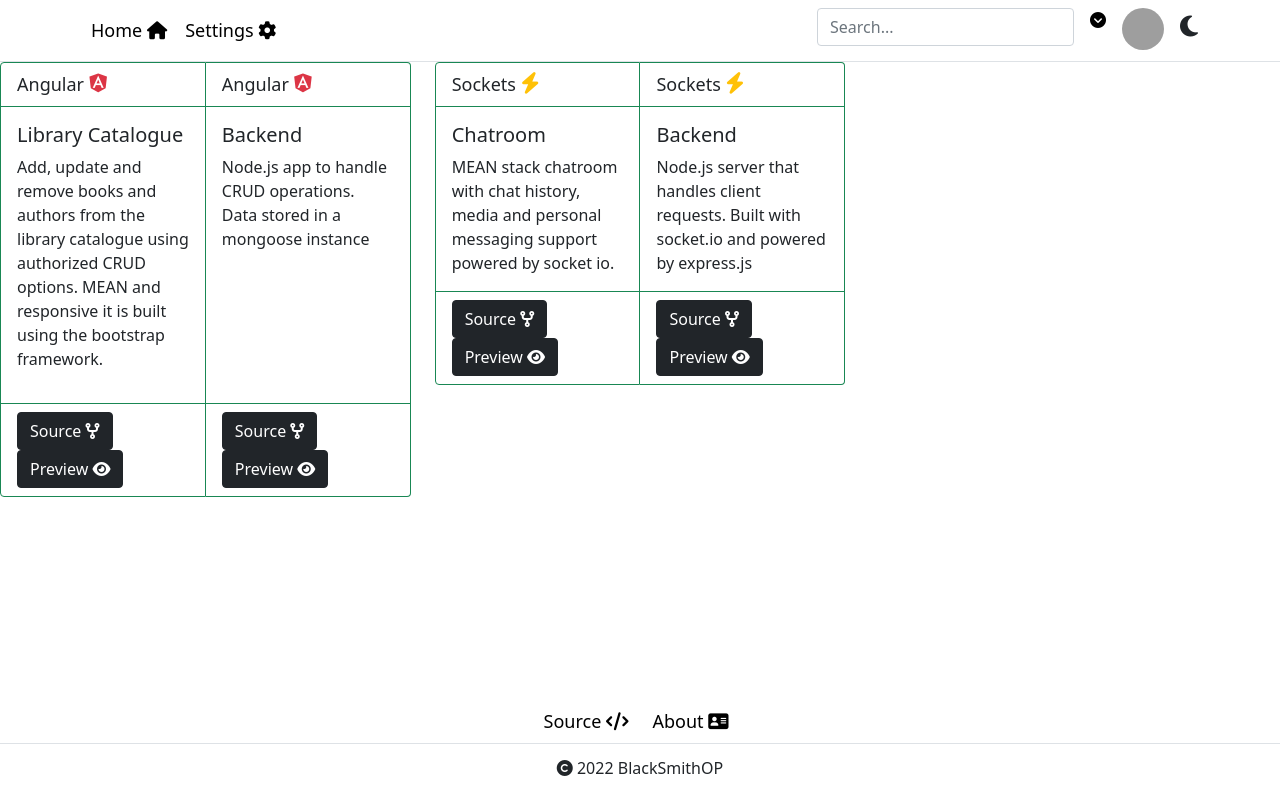
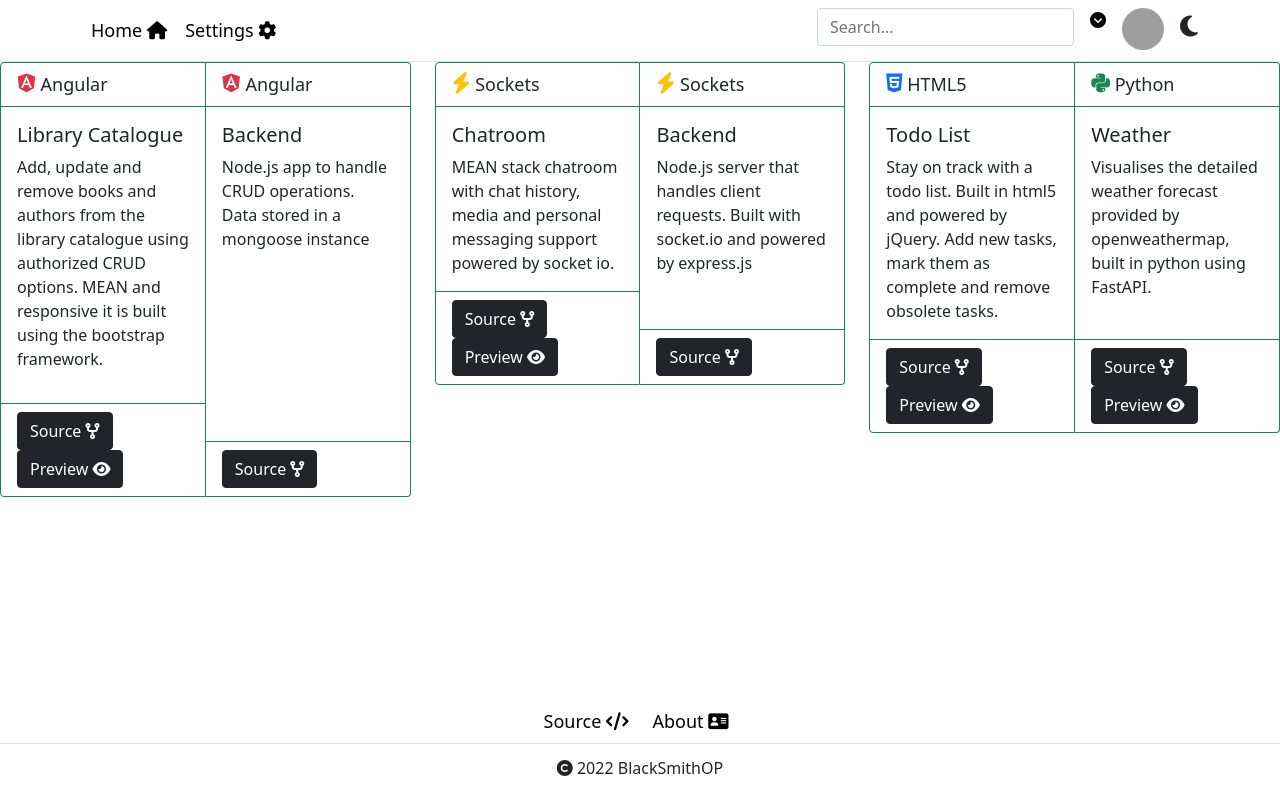
Before and after one commit to blacksmithop/Portfolio, a plain HTML site: page index.html in a window 1280 px wide. Drawn offline with nearby package versions, Linux system fonts and the light colour scheme; grey boxes are pictures that could not be loaded.

Commit message:
Project cards

```diff
--- a/css/custom/index.css
+++ b/css/custom/index.css
@@ -9,7 +9,7 @@ body {
 	height: 80vh;
 	overflow-y: scroll;
 	width: 100%;
-	overflow: hidden;
+	overflow-x: hidden;
 }
 
 /* Dark mode */
@@ -74,3 +74,9 @@ a:active {
 .card-header i {
 	font-size: larger;
 }
+
+/*preview*/
+.img-preview {
+	width: 150%;
+	height: 200%;
+}
--- a/index.html
+++ b/index.html
@@ -177,8 +177,8 @@
                 <!-- Card group Angular-->
                 <div class="card-group">
                     <div class="card border-success mb-3 text-dark" style="max-width: 18rem;">
-                        <div class="card-header bg-transparent border-success">Angular
-                            <i class="fa-brands fa-angular text-danger"></i>
+                        <div class="card-header bg-transparent border-success">
+                            <i class="fa-brands fa-angular text-danger"></i> Angular
                         </div>
                         <div class="card-body">
                             <h5 class="card-title">Library Catalogue</h5>
@@ -193,15 +193,23 @@
                                 <a class="text-white" href="https://github.com/blacksmithop/AngularLibraryApp"
                                     target="_blank">Source <i class="fa-solid fa-code-fork"></i></a>
                             </div>
-                            <div class="btn btn-dark">
+                            <div class="btn btn-dark" data-bs-toggle="modal" data-bs-target="#catalogueModal">
                                 Preview <i class="fa-solid fa-eye"></i>
+
+                                <div class="modal fade" id="catalogueModal" tabindex="-1" aria-hidden="true">
+                                    <div class="modal-dialog">
+                                        <div class="modal-body">
+                                            <img class="img-preview" src="https://i.ibb.co/4Yn5F4d/dn-To-XYJo-KP.gif">
+                                        </div>
+                                    </div>
+                                </div>
                             </div>
 
                         </div>
                     </div>
                     <div class="card border-success mb-3 text-dark" style="max-width: 18rem;">
-                        <div class="card-header bg-transparent border-success">Angular
-                            <i class="fa-brands fa-angular text-danger"></i>
+                        <div class="card-header bg-transparent border-success">
+                            <i class="fa-brands fa-angular text-danger"></i> Angular
                         </div>
                         <div class="card-body">
                             <h5 class="card-title">Backend</h5>
@@ -214,9 +222,6 @@
                                     target="_blank">Source
                                     <i class="fa-solid fa-code-fork"></i></a>
                             </div>
-                            <div class="btn btn-dark">
-                                Preview <i class="fa-solid fa-eye"></i>
-                            </div>
 
                         </div>
                     </div>
@@ -227,8 +232,8 @@
                 <div class="card-group">
 
                     <div class="card border-success mb-3 text-dark" style="max-width: 18rem;">
-                        <div class="card-header bg-transparent border-success">Sockets
-                            <i class="fa-solid fa-bolt text-warning"></i>
+                        <div class="card-header bg-transparent border-success">
+                            <i class="fa-solid fa-bolt text-warning"></i> Sockets
                         </div>
                         <div class="card-body">
                             <h5 class="card-title">Chatroom</h5>
@@ -240,15 +245,23 @@
                                 <a class="text-white" href="https://github.com/blacksmithop/CantTalkBusy"
                                     target="_blank">Source <i class="fa-solid fa-code-fork"></i></a>
                             </div>
-                            <div class="btn btn-dark">
+                            <div class="btn btn-dark" data-bs-toggle="modal" data-bs-target="#chatroomModal">
                                 Preview <i class="fa-solid fa-eye"></i>
+
+                                <div class="modal fade" id="chatroomModal" tabindex="-1" aria-hidden="true">
+                                    <div class="modal-dialog">
+                                        <div class="modal-body">
+                                            <img class="img-preview" src="https://i.ibb.co/KwHDhww/ckfzit0-AGu.gif">
+                                        </div>
+                                    </div>
+                                </div>
                             </div>
 
                         </div>
                     </div>
                     <div class="card border-success mb-3 text-dark" style="max-width: 18rem;">
-                        <div class="card-header bg-transparent border-success">Sockets
-                            <i class="fa-solid fa-bolt text-warning"></i>
+                        <div class="card-header bg-transparent border-success">
+                            <i class="fa-solid fa-bolt text-warning"></i> Sockets
                         </div>
                         <div class="card-body">
                             <h5 class="card-title">Backend</h5>
@@ -261,8 +274,71 @@
                                 <a class="text-white" href="https://github.com/blacksmithop/CantTalkBusy"
                                     target="_blank">Source <i class="fa-solid fa-code-fork"></i></a>
                             </div>
+                        </div>
+                    </div>
+                </div>
+            </div>
+            <div class="col">
+                <!-- Card group frontend-->
+                <div class="card-group">
+
+                    <div class="card border-success mb-3 text-dark" style="max-width: 18rem;">
+                        <div class="card-header bg-transparent border-success">
+                            <i class="fa-brands fa-html5 text-primary"></i> HTML5
+                        </div>
+                        <div class="card-body">
+                            <h5 class="card-title">Todo List</h5>
+                            <p class="card-text">Stay on track with a todo list.
+                                Built in html5 and powered by jQuery. Add new tasks,
+                                mark them as complete and remove obsolete tasks.
+                            </p>
+                        </div>
+                        <div class="card-footer bg-transparent border-success">
                             <div class="btn btn-dark">
+                                <a class="text-white"
+                                    href="https://gitlab.com/blacksmithop/full-stack-certification/-/tree/master/public/pages/todo"
+                                    target="_blank">Source <i class="fa-solid fa-code-fork"></i></a>
+                            </div>
+
+                            <div class="btn btn-dark" data-bs-toggle="modal" data-bs-target="#todoModal">
                                 Preview <i class="fa-solid fa-eye"></i>
+
+                                <div class="modal fade" id="todoModal" tabindex="-1" aria-hidden="true">
+                                    <div class="modal-dialog">
+                                        <div class="modal-body">
+                                            <img class="img-preview" src="https://i.ibb.co/7jH3RXf/todo.gif">
+                                        </div>
+                                    </div>
+                                </div>
+                            </div>
+
+                        </div>
+                    </div>
+                    <div class="card border-success mb-3 text-dark" style="max-width: 18rem;">
+                        <div class="card-header bg-transparent border-success">
+                            <i class="fa-brands fa-python text-success"></i> Python
+                        </div>
+                        <div class="card-body">
+                            <h5 class="card-title">Weather</h5>
+                            <p class="card-text">Visualises the detailed weather forecast provided by openweathermap,
+                                built in python using FastAPI.
+                            </p>
+                        </div>
+                        <div class="card-footer bg-transparent border-success">
+                            <div class="btn btn-dark">
+                                <a class="text-white" href="https://github.com/blacksmithop/Seasonally"
+                                    target="_blank">Source <i class="fa-solid fa-code-fork"></i></a>
+                            </div>
+                            <div class="btn btn-dark" data-bs-toggle="modal" data-bs-target="#weatherModal">
+                                Preview <i class="fa-solid fa-eye"></i>
+
+                                <div class="modal fade" id="weatherModal" tabindex="-1" aria-hidden="true">
+                                    <div class="modal-dialog">
+                                        <div class="modal-body">
+                                            <img class="img-preview" src="https://i.ibb.co/DYtxCpK/seasonally.png">
+                                        </div>
+                                    </div>
+                                </div>
                             </div>
 
                         </div>
@@ -271,6 +347,7 @@
             </div>
 
         </div>
+
 
 
         <!-- Footer -->
```
